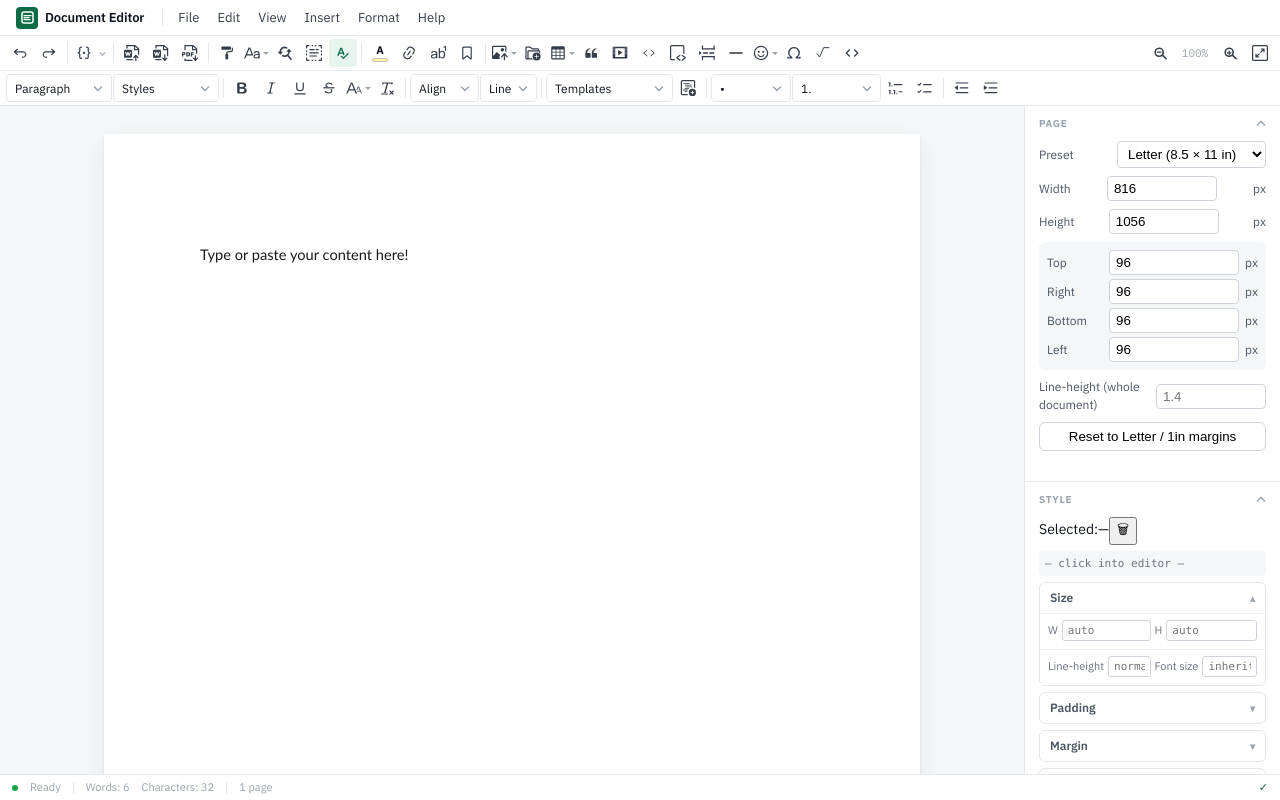
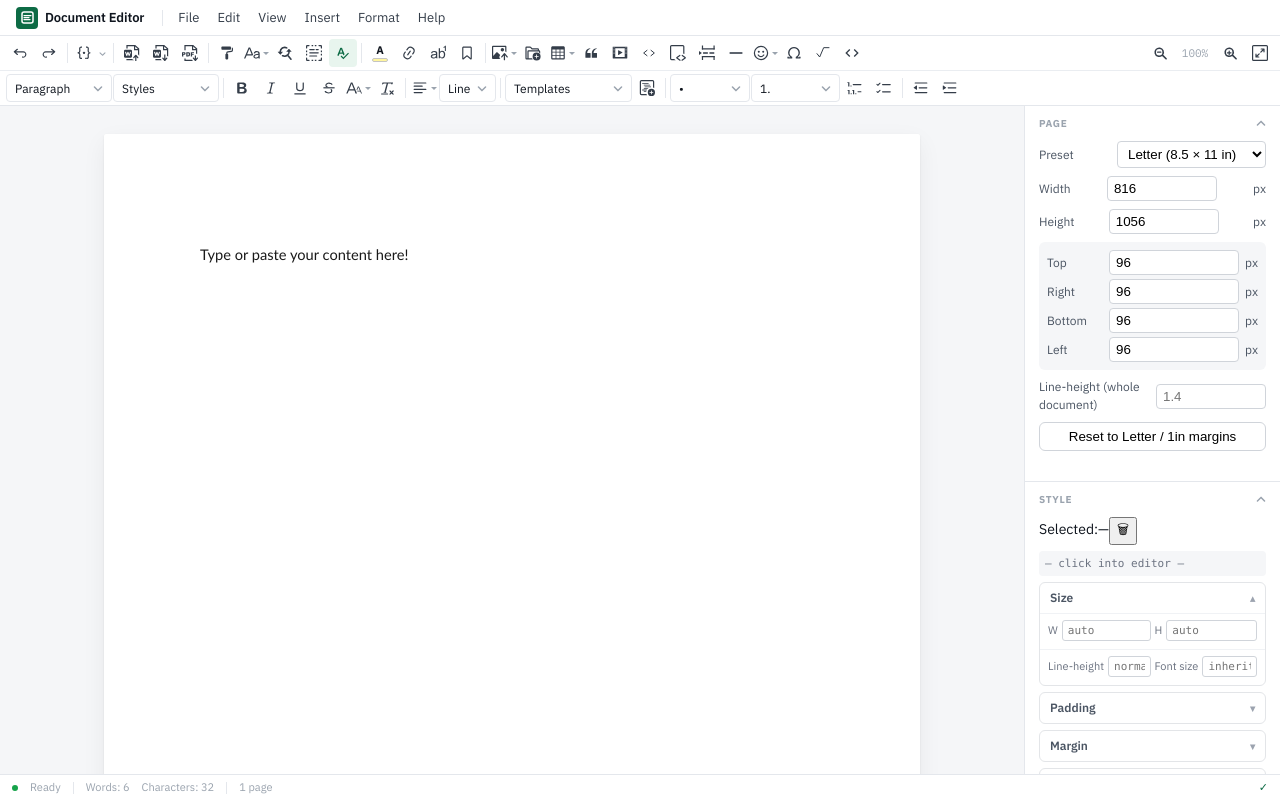
Before and after one commit to inaat/vue-html-rich-text-editor, a Vue app: page / in a window 1280 px wide. Built offline with nearby package versions, Linux system fonts and the light colour scheme; a web font is replaced by a local one.

Commit message:
feat: add text alignment options with dropdown and toolbar integration

```diff
--- a/src/components/toolbar/ToolbarRow2.vue
+++ b/src/components/toolbar/ToolbarRow2.vue
@@ -9,6 +9,7 @@ import CkHighlightPicker from './ck-highlight-picker.vue'
 
 const ctx = useEditorContext()
 const basicDropdown = ref<InstanceType<typeof CkDropdown> | null>(null)
+const alignDropdown = ref<InstanceType<typeof CkDropdown> | null>(null)
 const colorPickerEl = ref<InstanceType<typeof CkColorPicker> | null>(null)
 const highlightPickerEl = ref<InstanceType<typeof CkHighlightPicker> | null>(null)
 
@@ -16,7 +17,6 @@ let lastPickerRect = { left: 0, bottom: 0 }
 
 const block = ref('')
 const styleSel = ref('')
-const align = ref('')
 const lineHeight = ref('')
 const bullet = ref('')
 const ordered = ref('')
@@ -47,10 +47,7 @@ function applyFontFamily(family: string) {
   if (family) document.execCommand('fontName', false, family)
   else document.execCommand('removeFormat')
 }
-function applyAlign() {
-  if (align.value) ctx.engine.exec(align.value)
-  align.value = ''
-}
+
 function applyLineHeight() {
   const v = lineHeight.value
   const sel = window.getSelection()
@@ -140,6 +137,18 @@ const basicItems: DropdownItem[] = [
   { label: 'Subscript',     icon: 'subscript',     shortcut: 'Ctrl+,',            onClick: () => applyBasic('sub') },
 ]
 
+const alignItems: DropdownItem[] = [
+  { label: 'Align Left',    icon: 'align-left',    shortcut: 'Ctrl+Shift+L', onClick: () => ctx.engine.exec('justifyLeft') },
+  { label: 'Align Center',  icon: 'align-center',  shortcut: 'Ctrl+Shift+E', onClick: () => ctx.engine.exec('justifyCenter') },
+  { label: 'Align Right',   icon: 'align-right',   shortcut: 'Ctrl+Shift+R', onClick: () => ctx.engine.exec('justifyRight') },
+  { label: 'Justify',       icon: 'align-justify', shortcut: 'Ctrl+Shift+J', onClick: () => ctx.engine.exec('justifyFull') },
+]
+
+function pickAlign(ev: MouseEvent) {
+  const rect = (ev.currentTarget as HTMLElement).getBoundingClientRect()
+  alignDropdown.value?.openAt(rect.left, rect.bottom + 2)
+}
+
 function pickBasic(ev: MouseEvent) {
   const rect = (ev.currentTarget as HTMLElement).getBoundingClientRect()
   lastPickerRect = { left: rect.left, bottom: rect.bottom }
@@ -188,13 +197,8 @@ function applyTemplate() {
     <ToolbarButton icon="removeformat" title="Remove Format" @invoke="ctx.engine.exec('removeFormat')" />
     <span class="tb-sep" />
 
-    <select v-model="align" class="tb-sel narrow" title="Text alignment" @change="applyAlign">
-      <option value="">Align</option>
-      <option value="justifyLeft">Left</option>
-      <option value="justifyCenter">Center</option>
-      <option value="justifyRight">Right</option>
-      <option value="justifyFull">Justify</option>
-    </select>
+    <ToolbarButton icon="alignment" title="Text alignment" has-arrow @invoke="pickAlign" />
+    <CkDropdown ref="alignDropdown" :items="alignItems" />
     <select v-model="lineHeight" class="tb-sel narrow" title="Line height" @change="applyLineHeight">
       <option value="">Line</option>
       <option value="1">1.0</option>
```
